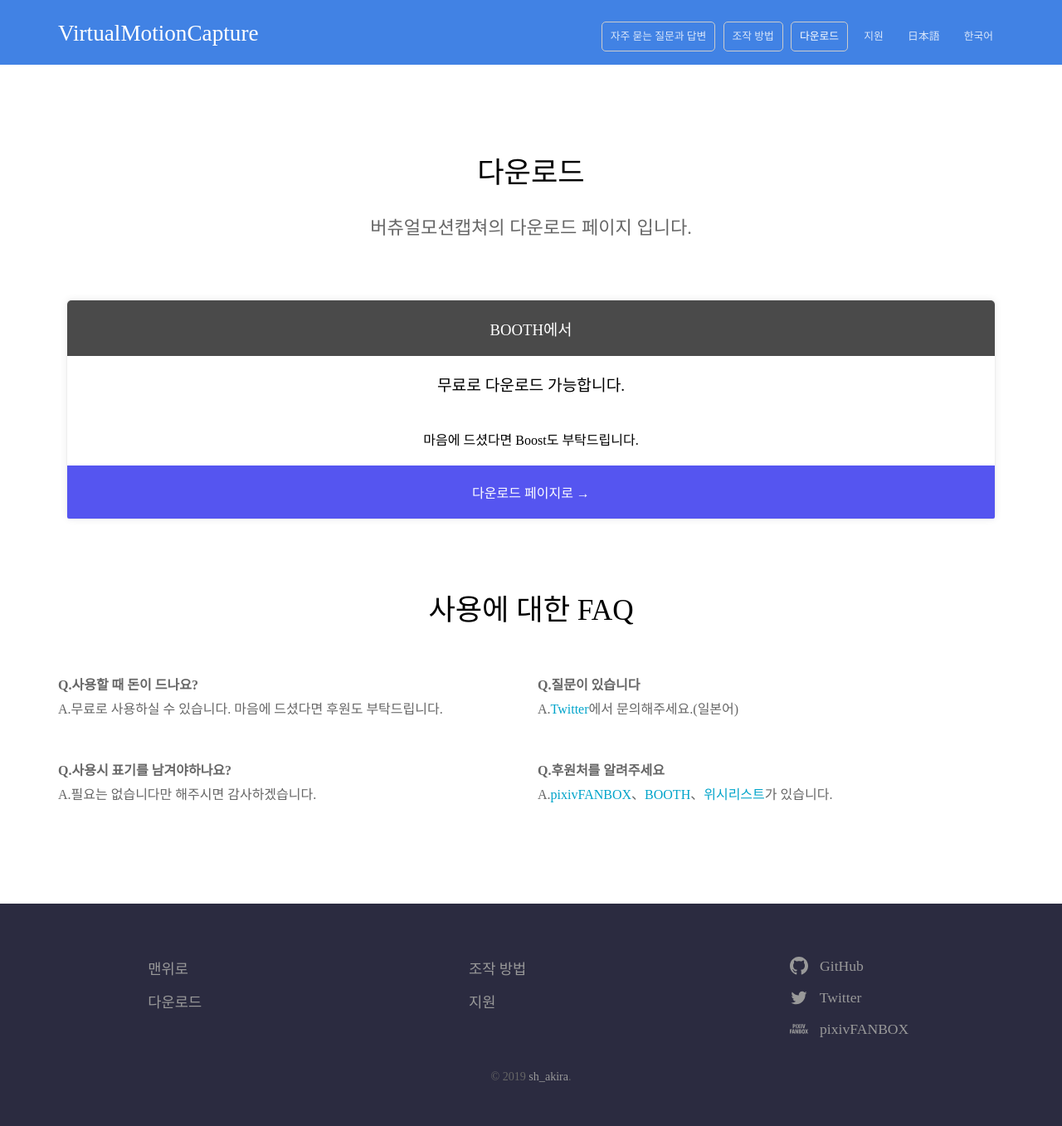
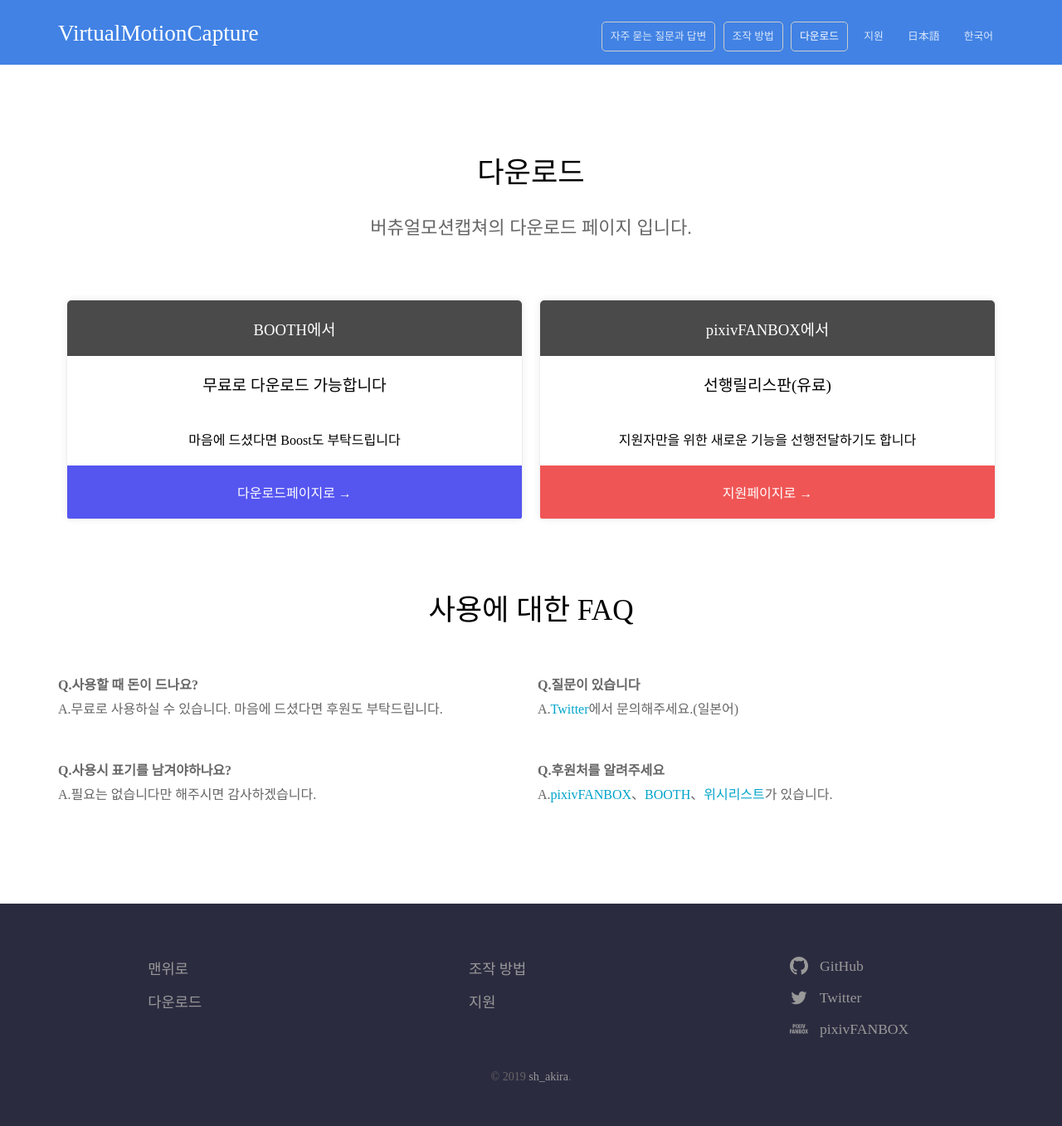
Before and after one commit to sh-akira/VirtualMotionCapture-ko, a Jekyll site: the page built from docs/download.html, in a window 1280 px wide. Shown: the whole page at 83% size. Built offline with Jekyll 4.4.1, drawn with Linux system fonts in a browser that asks for light colours; some web fonts are replaced.

Commit message:
Add pixivFANBOX link to download page.

```diff
--- a/docs/download.html
+++ b/docs/download.html
@@ -5,14 +5,26 @@ description: 버츄얼모션캡쳐의 다운로드 페이지 입니다.
 pricing_table:
   - name: BOOTH에서
     color: "#4a4a4a"
+    bgcolor: "#5555f0"
     features:
-      - text: 무료로 다운로드 가능합니다.
+      - text: 무료로 다운로드 가능합니다
         highlight: true
-      - text: 마음에 드셨다면 Boost도 부탁드립니다.
+      - text: 마음에 드셨다면 Boost도 부탁드립니다
         highlight: false
     call_to_action:
       link: https://sh-akira.booth.pm/items/999760
-      text: 다운로드 페이지로
+      text: 다운로드페이지로
+  - name: pixivFANBOX에서
+    color: "#4a4a4a"
+    bgcolor: "#f05555"
+    features:
+      - text: 선행릴리스판(유료)
+        highlight: true
+      - text: 지원자만을 위한 새로운 기능을 선행전달하기도 합니다
+        highlight: false
+    call_to_action:
+      link: https://www.pixiv.net/fanbox/creator/10267568
+      text: 지원페이지로
 faq:
   - question: 사용할 때 돈이 드나요?
     answer: 무료로 사용하실 수 있습니다. 마음에 드셨다면 후원도 부탁드립니다.
@@ -34,7 +46,7 @@ faq:
 			{% endfor %}
 
 			{% if plan.call_to_action %}
-				<li class="pricing-cta"><div class="button"><a target="_blank" style="background: #5555f0" href="{{ plan.call_to_action.link }}">{{ plan.call_to_action.text }} &rarr;</a></div></li>
+				<li class="pricing-cta"><div class="button"><a target="_blank" style="background: {{ plan.bgcolor }}" href="{{ plan.call_to_action.link }}">{{ plan.call_to_action.text }} &rarr;</a></div></li>
 			{% endif %}
 		</ul>
 	{% endfor %}
```
